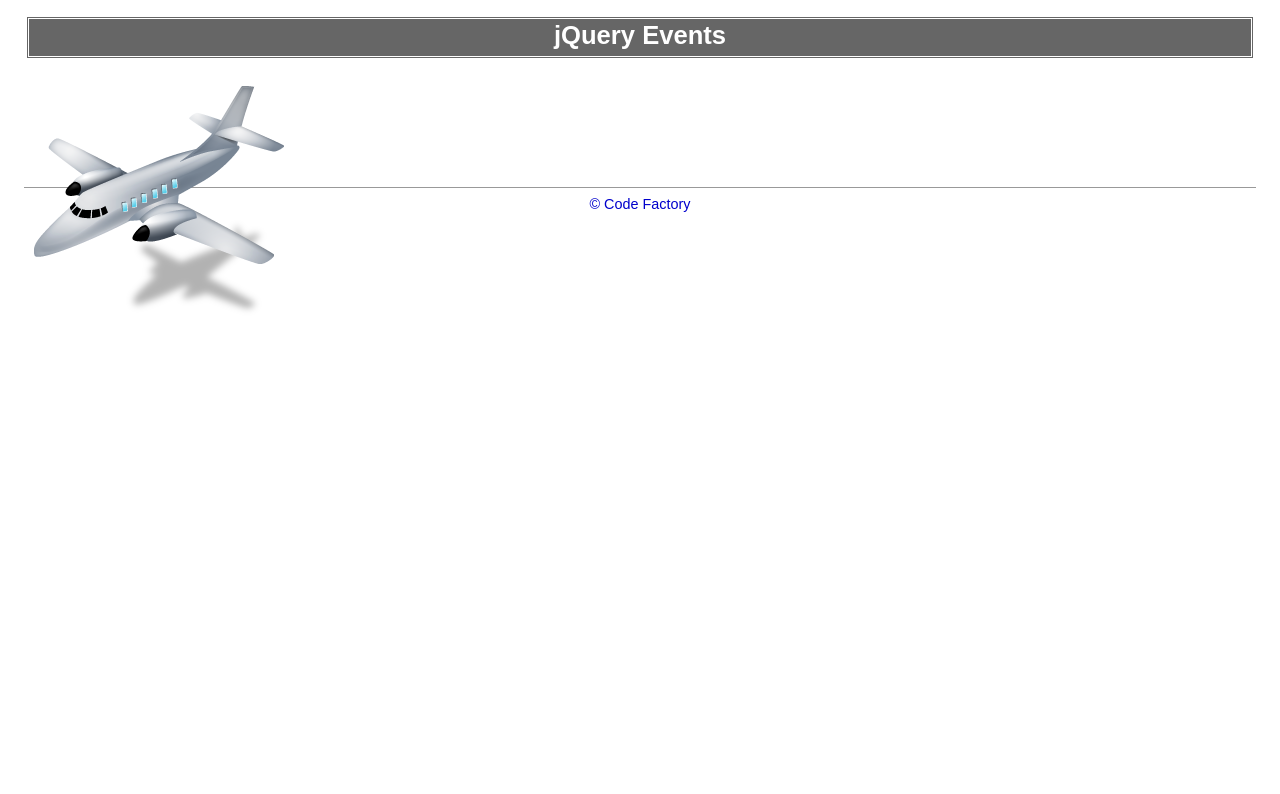
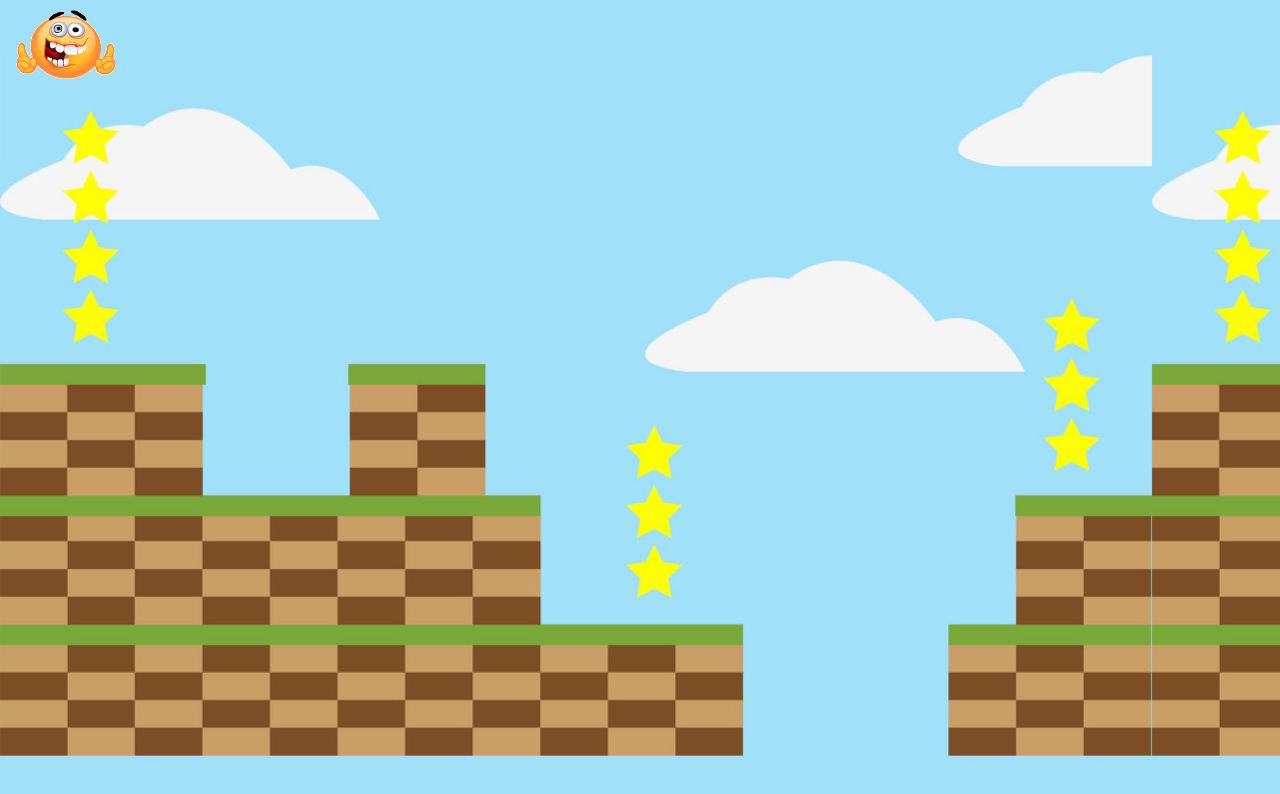
Before and after one commit to Jasi-W/WF-jQuery-DAY03-Jasmine-Markus_M, a plain HTML site: page Markus/airplane/exercise.html in a window 1280 px wide. Drawn offline with nearby package versions, Linux system fonts and the light colour scheme.

Commit message:
smiley game

```diff
--- a/Markus/airplane/exercise.html
+++ b/Markus/airplane/exercise.html
@@ -8,17 +8,17 @@
 <body>
 
 	<header>
-		<h1>jQuery Events</h1>
+
 	</header>
 
 	<article>
 
-		<div id="moveme" class="box"><img src="airplane.png"></div>
+		<div id="moveme" class="box"><img src="smiley.gif"></div>
 
 	</article>
 
 	<footer>
-		<p><a href="http://www.codefactory.wien/">&copy; Code Factory</a></p>
+
 	</footer>
 
 	<!-- load local copy of jQuery -->
--- a/Markus/airplane/myscript.js
+++ b/Markus/airplane/myscript.js
@@ -8,7 +8,7 @@ $(document).mousemove(function(element) {
 	$("#moveme").on("dblclick", function(){
 		var temp = $("#moveme");
                 temp.hide(1600);
-                $.fx.speeds["very-slow"] = 200;
+                $.fx.speeds["very-slow"] = 4500;
                 temp.show("very-slow");
     $(document).off('mousemove');
 });
--- a/Markus/airplane/styles.css
+++ b/Markus/airplane/styles.css
@@ -10,31 +10,14 @@ body
 	margin: 10px;
 	color: #333;
 	background-color: #fff;
+	background-image: url("bg.jpg");
+	background-size: 90%;
 }
 
-header, article, footer, section
-{
-	display: block;
-	margin: 1em;
-}
 
-header
-{
-	font-weight: bold;
-	text-align: center;
-	padding: 6px;
-	color: #fff;
-	background-color: #666;
-	border: 3px double #fff;
-}
 
-footer
-{
-	font-size: 0.9em;
-	text-align: center;
-	padding: 6px;
-	border-top: 1px solid #999;
-}
+
+
 
 div#moveme
 {
```
Also changed, not shown: Markus/airplane/bg.jpg (added), Markus/airplane/smiley.gif (added), 1 other file.
